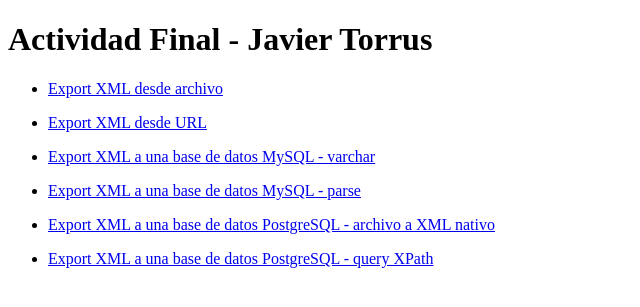
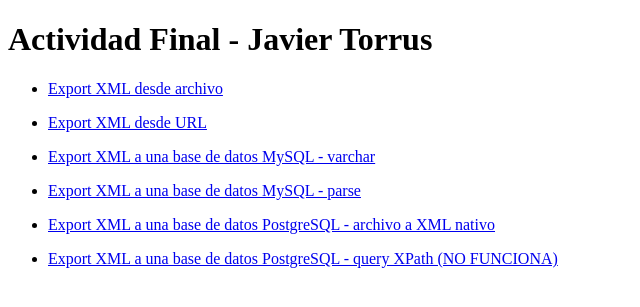
Before and after one commit to JTorrus/PHP_Final_Activity, a PHP site: page / in a window 1280 px wide. Shown: the top 307 px of the page, without its empty margins (0-640 px from the left). Run offline with PHP 8.4, Linux system fonts and the light colour scheme.

Commit message:
Index.php edited

```diff
--- a/php/index.php
+++ b/php/index.php
@@ -48,8 +48,8 @@
 </ul>
 <ul>
     <li>
-        <a href="ej_export_postgresql_2.php">
-            Export XML a una base de datos PostgreSQL - query XPath
+        <a href="#">
+            Export XML a una base de datos PostgreSQL - query XPath (NO FUNCIONA)
         </a>
     </li>
 </ul>
```
